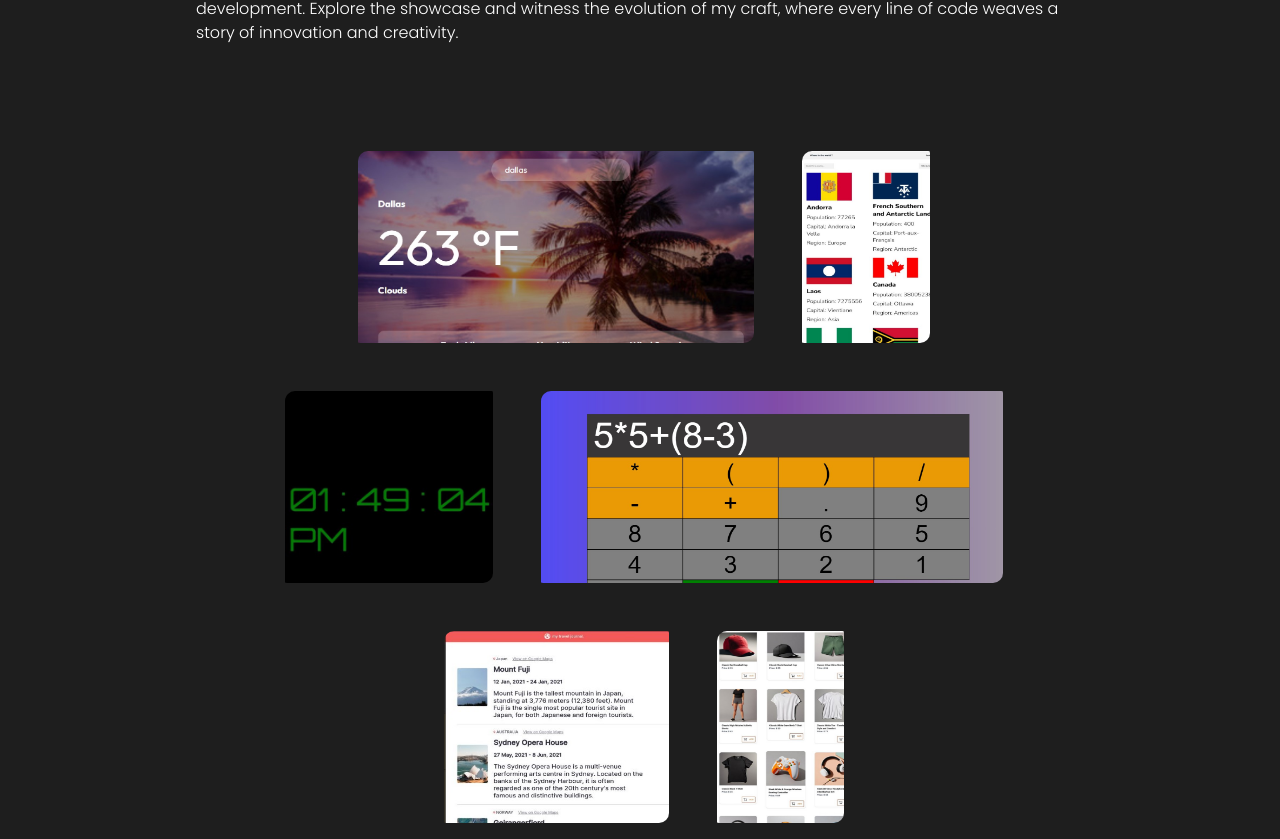
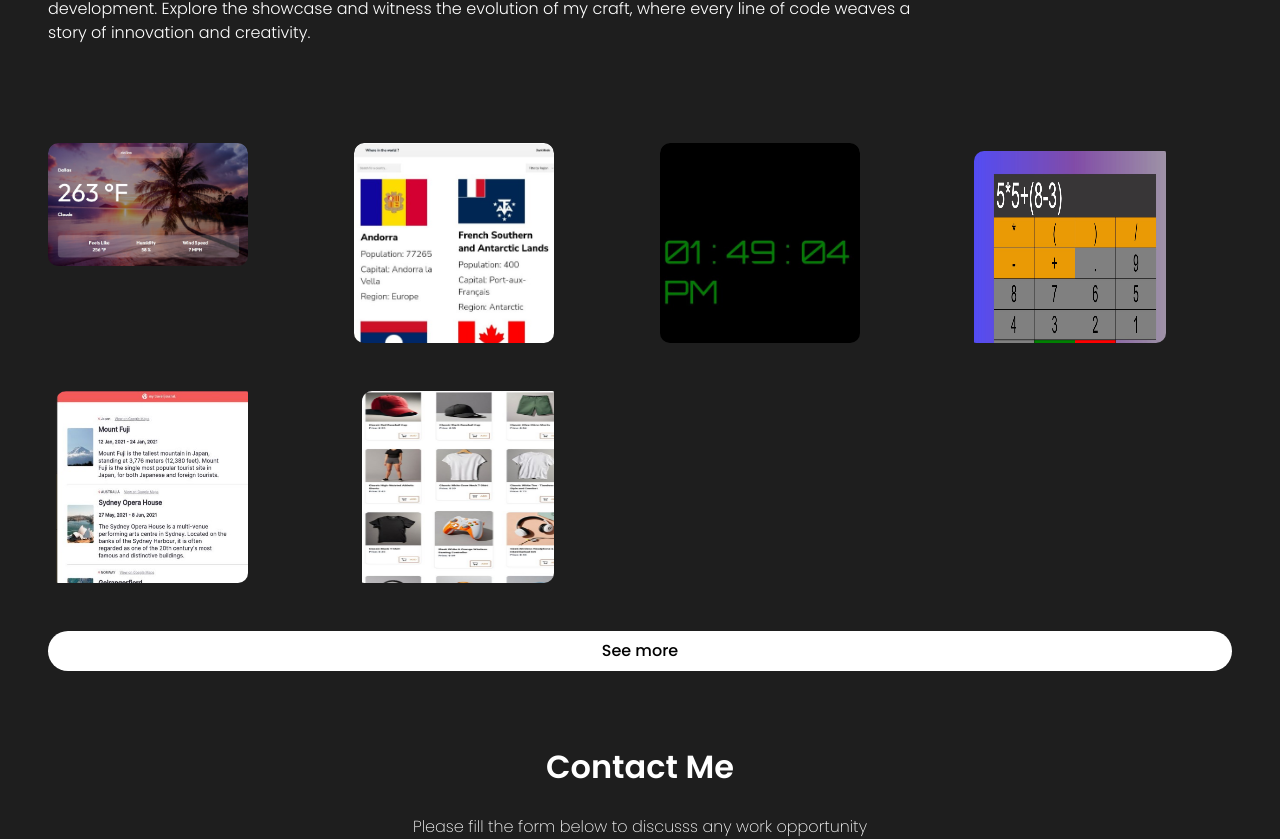
Before and after one commit to Aileswhale/30daysKodecampChallenge, a React (Vite) app in the folder Day-2/My-Portfolio/: page / in a window 1280 px wide. Shown: the part 1635-2474 px from the top of the page. Built offline with nearby package versions, Linux system fonts and the light colour scheme.

Commit message:
modified

```diff
--- a/Day-2/My-Portfolio/src/component/Portfolio/portfolio.css
+++ b/Day-2/My-Portfolio/src/component/Portfolio/portfolio.css
@@ -9,11 +9,12 @@
     position: relative;
     overflow: hidden;
     height: 200px;
+    aspect-ratio: 1;
 }
 .expwork img{
     width: 100%;
     border-radius: 10px;
-    display: block;
+    display: flex;
     transition: transform 0.5s;
 }
 .expwork:hover img{
--- a/Day-2/My-Portfolio/src/component/Portfolio/portfolio.jsx
+++ b/Day-2/My-Portfolio/src/component/Portfolio/portfolio.jsx
@@ -11,7 +11,7 @@ function Portfolio() {
     <>
       <section
         id="portfolio"
-        className="max-w-[95%] min-h-[90vh] w-[100vw] flex flex-col items-center justify-center mx-[auto] my-0 text-center px-[1rem]"
+        className="max-w-[95%] min-h-[90vh] w-[100vw] flex flex-col mx-[auto] my-0 text-center px-[1rem]"
       >
         <h2 className="my-[1rem] text-[3rem]">My Portfolio</h2>
         <p className="description font-[300] text-[1rem] text-left max-w-[75%] mb-[3rem]">
@@ -27,10 +27,10 @@ function Portfolio() {
           craft, where every line of code weaves a story of innovation and
           creativity.
         </p>
-        <div className="portfolioimg flex flex-wrap justify-center w-[70%] ">
+        <div className="portfolioimg ">
           <div className="expwork">
             <img
-              className="object-center h-[15rem]  rounded  m-[0.5rem]"
+              className=""
               src={weather}
               alt="portfolio"
             />
@@ -46,7 +46,7 @@ function Portfolio() {
 
           <div className="expwork">
             <img
-              className="object-center h-[15rem]   rounded  m-[0.5rem]"
+              className=""
               src={country}
               alt="portfolio"
             />
@@ -62,7 +62,7 @@ function Portfolio() {
 
           <div className="expwork">
             <img
-              className="object-center h-[15rem]   rounded  m-[0.5rem]"
+              className=""
               src={time}
               alt="portfolio"
             />
```
